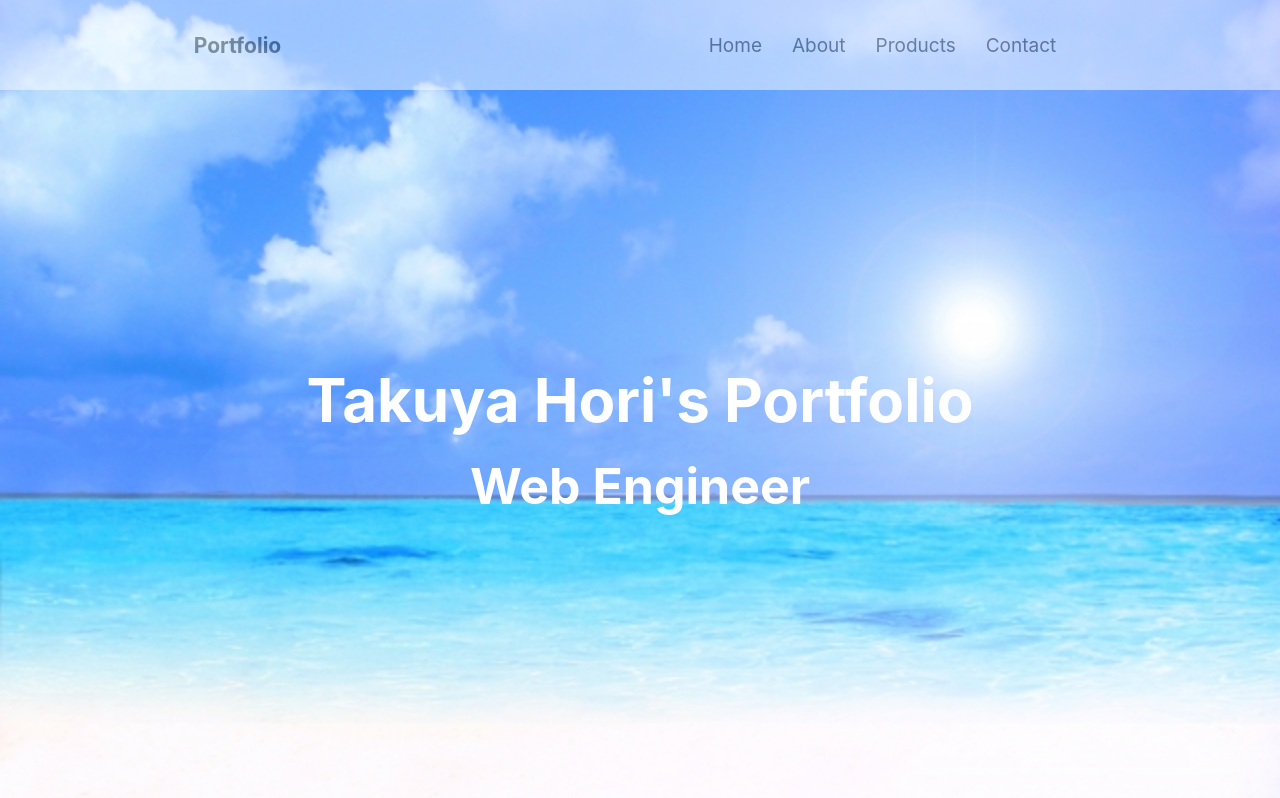
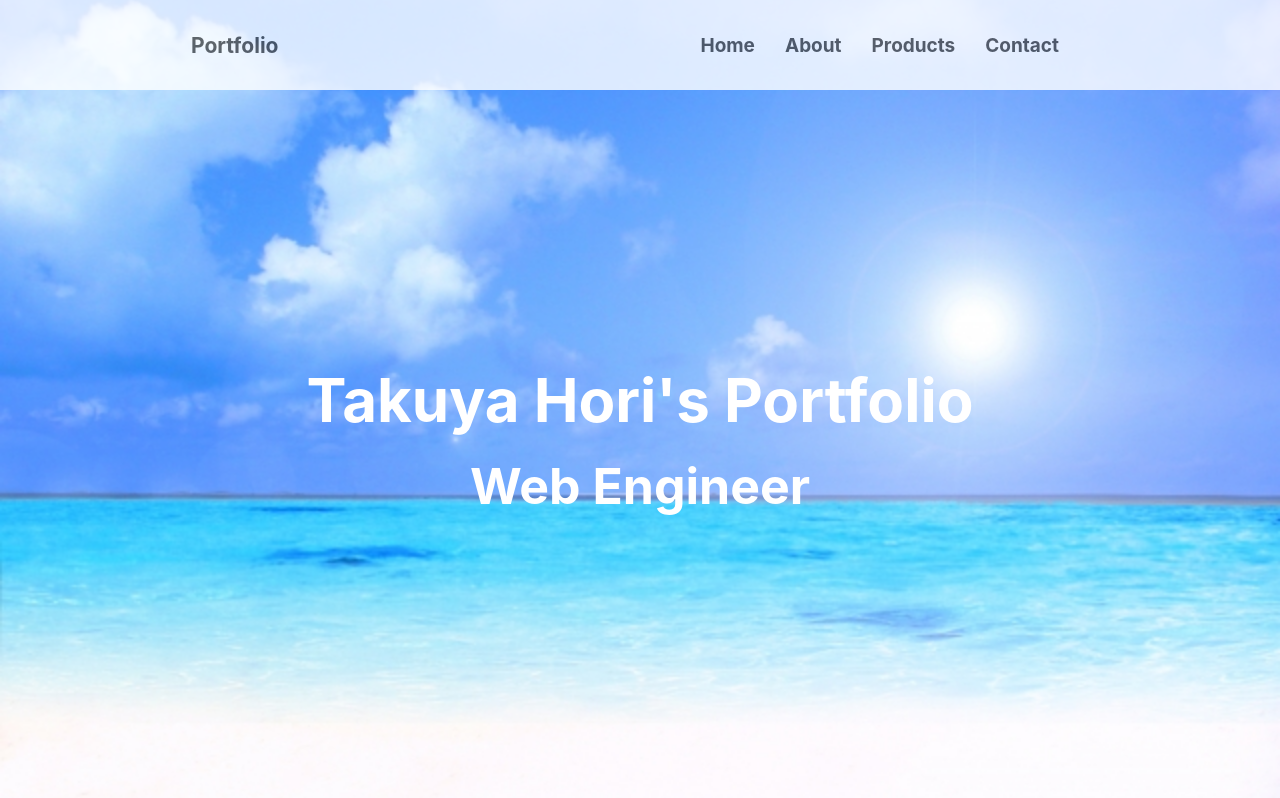
Before and after one commit to takuyahori/portfolio, a React (Create React App) app: page / in a window 1280 px wide. Built offline with nearby package versions, Linux system fonts and the light colour scheme.

Commit message:
透明度変更

```diff
--- a/src/App.css
+++ b/src/App.css
@@ -1,4 +1,5 @@
 .App {
+  position: relative;
   font-size: 18px;
   width: 100%;
   height: 100vh;
@@ -14,8 +15,11 @@ header {
   height: 90px;
   position: fixed;
   z-index: 10;
-  opacity: 0.5;
+  opacity: 0.8;
+  font-weight: bold;
 }
+
+
 
 nav ul li {
   list-style: none;
```
